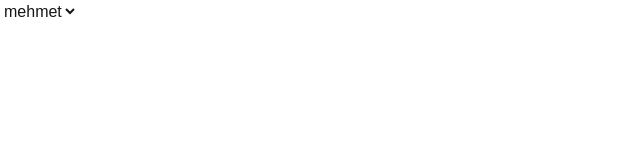
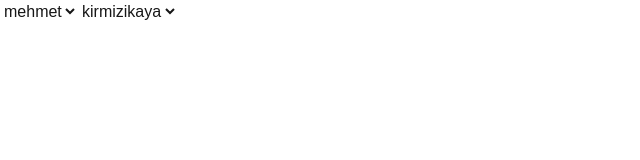
Before and after one commit to kirmizikaya/typescript_sunum, a Next.js app: page /sunum in a window 1280 px wide. Shown: the top 160 px of the page, without its empty margins (0-640 px from the left). Built offline with nearby package versions, Linux system fonts and the light colour scheme.

Commit message:
bişeylery yapıldı

```diff
--- a/app/sunum/page.tsx
+++ b/app/sunum/page.tsx
@@ -47,9 +47,28 @@ let products: Product[] = [
   {
     id: 2,
     name: "aliveli",
-    price: 123
+    price: 123.
   }
 ];
+
+interface User {
+  id: number;
+  username: string;
+  status: boolean;
+}
+
+let users: User[] = [
+  {
+    id: 1,
+    status: true,
+    username: "kirmizikaya"
+  },
+  {
+    id: 1,
+    status: true,
+    username: "kirmizikaya"
+  }
+]
 
 
 
@@ -57,6 +76,7 @@ const index = () => {
 
 
   return (
+    <>
       <Select
         items={
           products
@@ -65,6 +85,15 @@ const index = () => {
         labelKey="name"
         onSelect={(id) => console.log(id)}
       />
+      <Select
+        items={
+          users
+        }
+        valueKey="id"
+        labelKey="username"
+        onSelect={(id) => console.log(id)}
+      />
+    </>
   );
 };
 
--- a/app/sunum/sayfa13/page.tsx
+++ b/app/sunum/sayfa13/page.tsx
@@ -1,7 +1,6 @@
 "use client"
 
-import { Entity } from "./types/entities";
-import { User, Product, Order } from "./types/entities";
+import { Entity, User, Product, Order } from "./types/entities";
 
 interface EntityCardProps<T extends Entity> {
     entity: T;
```
Lines whose indentation alone changed are shown as unchanged.
